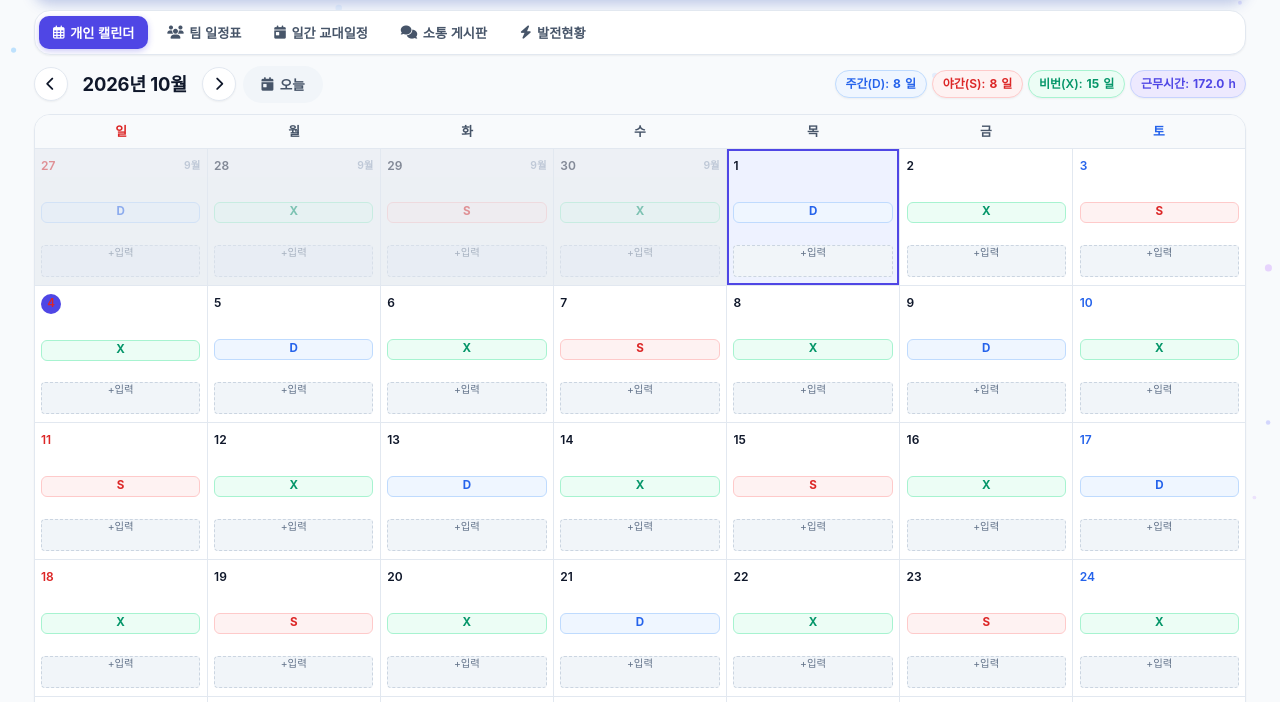
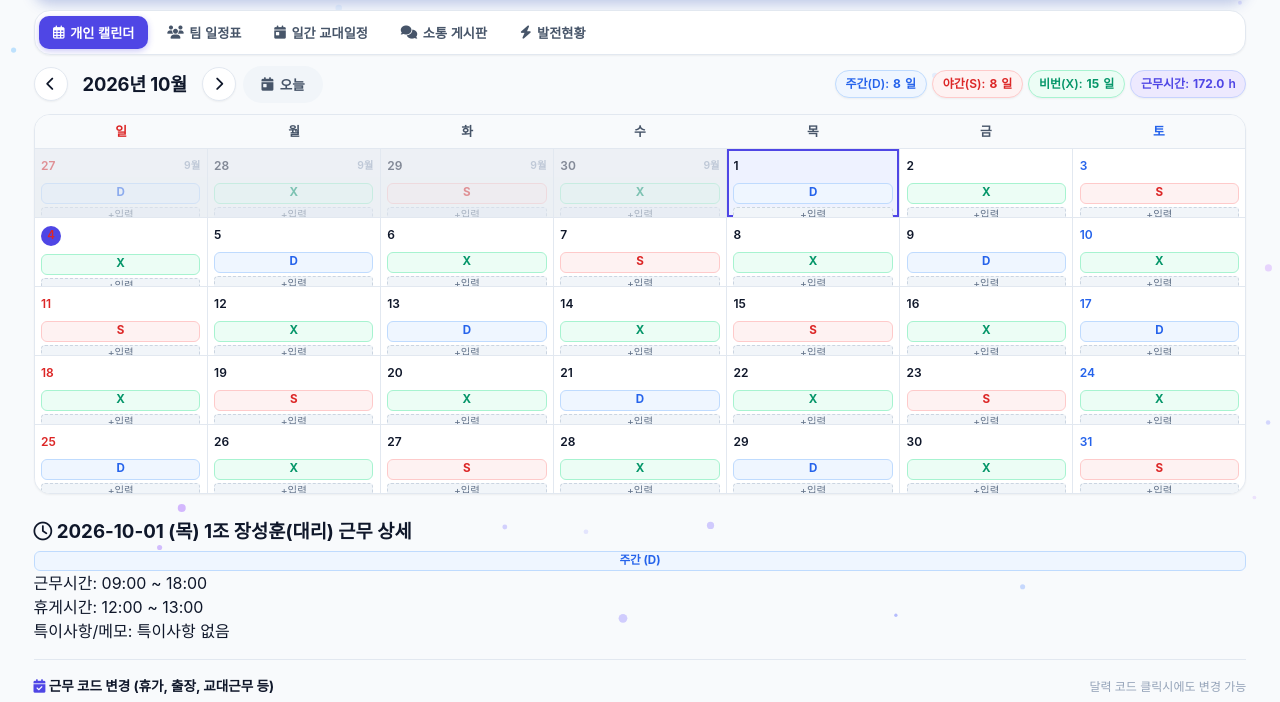
Before and after one commit to GMtester1/nakdong_power, a website: page index.html in a window 1280 px wide. Shown: the part 78-780 px from the top of the page. Drawn offline with nearby package versions, Linux system fonts and the light colour scheme; no server answers; a web font is replaced by a local one.

Commit message:
Reduce calendar cell height to 68px
Adjust calendar cell height from 136px to 68px.

```diff
--- a/style.css
+++ b/style.css
@@ -589,8 +589,8 @@ padding: 0.3rem;
 
 /* 개인캘린더 일자 칸 세로 크기 200% 조정 (기존 68px -> 136px) */
 #myCalendarGrid .calendar-cell {
-  min-height: 136px;
-  height: 136px;
+  min-height: 68px;
+  height: 68px;
   max-height: 136px;
   padding: 0.5rem 0.4rem;
 
```
